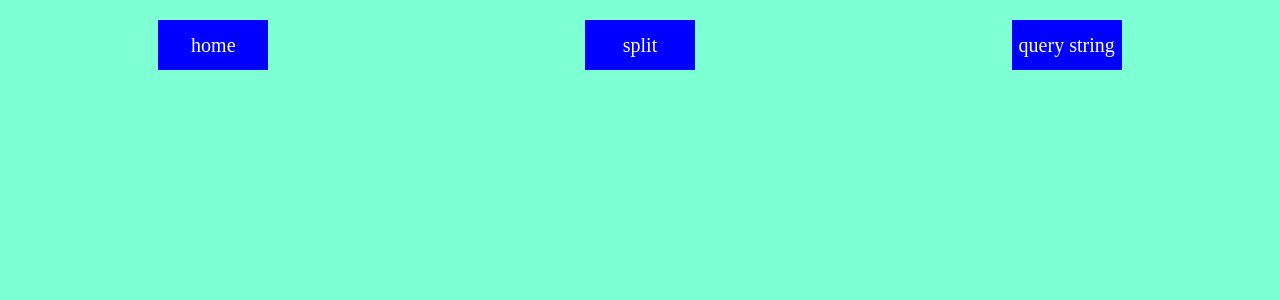
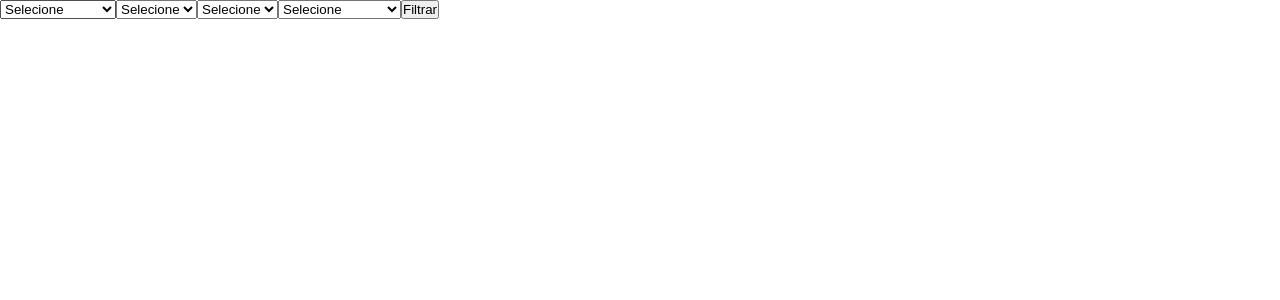
Before and after one commit to Meds-Mauricio/aulas-FPR, a React (Create React App) app in the folder my-app/: page / in a window 1280 px wide. Shown: the top 300 px of the page. Built offline with nearby package versions, Linux system fonts and the light colour scheme.

Commit message:
aula presencial 11

```diff
--- a/my-app/src/App.css
+++ b/my-app/src/App.css
@@ -1,15 +1,13 @@
-*{
+* {
     margin: 0;
     padding: 0;
     box-sizing: border-box;
-    background-color: aquamarine;
-
 }
 
 .links {
     margin-top: 10px;
     display: flex;
-    width:  100%;
+    width: 100%;
     justify-content: space-around;
     font-size: 20px;
 }
@@ -44,6 +42,15 @@ a {
 
 .lojas img {
     display: flex;
-    width:180px;
+    width: 180px;
     margin: 13px;
 }
+
+.azul {
+    background: rgb(0, 247, 255);
+    ;
+}
+
+.amarelo {
+    background: yellow;
+}
--- a/my-app/src/App.js
+++ b/my-app/src/App.js
@@ -1,17 +1,15 @@
 import React from 'react'
-import Home from './components/Home';
-import  Esporte  from "./pages/esporte";
+import Home from './pages/home';
 import Lojas from "./pages/lojas";
 import { BrowserRouter, Route, Routes } from 'react-router-dom'
 import './App.css';
 export default function App() {
     return (
         <BrowserRouter>
-          <Routes>
-            <Route path='/' element={<Home />} />
-            <Route path='/esporte' element={<Esporte />} />
-            <Route path='/lojas' element={<Lojas />} />
-          </Routes>
+            <Routes>
+                <Route path='/' element={<Home />} />
+                <Route path='/resultado' element={<Lojas />} />
+            </Routes>
         </BrowserRouter>
-      )
+    )
 }
--- a/my-app/src/components/Home/index.js
+++ /dev/null
@@ -1,10 +0,0 @@
-import React from 'react'
-export default function Home() {
-    return (
-        <div className='links'>
-            <a href='/'>home</a>
-            <a href='http://localhost:3000/lojas?loja=pernambucanas&slogan=danossacasaprasuacasa&setor=pernambucanasinfantil'>split</a>
-            <a href='http://localhost:3000/esporte?loja=futebol&item1=bola&item2=chuteira&item3=caneleira&item4=meiao'>query string</a>
-        </div>
-    )
-}
--- a/my-app/src/pages/esporte/index.js
+++ /dev/null
@@ -1,147 +0,0 @@
-import Home from '../../components/Home';
-import React, { useState, useEffect } from 'react';
-
-// // // primeira pagina coloca 2 links mandando para duas paginas diferentes,
-// // //tratar a condição do splint, e na outra voce vai tratar a condição da query string
-
-// // //Query string
-// // //montar um segundo link com 5 opçoes de parametro, voce vai exibir um conteudo Proprio,
-// // // condizente com os 5 parametros
-
-export default function Esportes() {
-    const params = new URLSearchParams(window.location.search);
-    let urlParams = undefined;
-    params.forEach((value, key) => {
-        urlParams = Object.assign({}, urlParams, {
-            [key]: value.toString()
-        });
-    });
-    console.log(urlParams, 'urlParams')
-
-
-
-    const [queryLoja, setQueryLoja] = useState()
-    const [queryLoja1, setQueryLoja1] = useState()
-    const [queryLoja2, setQueryLoja2] = useState()
-    const [queryLoja3, setQueryLoja3] = useState()
-    const [queryLoja4, setQueryLoja4] = useState()
-
-    useEffect(() => {
-        if (urlParams.loja === "futebol") {
-            setQueryLoja(
-                <img src='https://sportamerica.fbitsstatic.net/img/b/65937aa1-f4a2-4312-a874-c56bb4d1b193.jpg' />
-            )
-        }
-        else if (urlParams.loja === "basquete") {
-            setQueryLoja(
-                <img src='https://thumbs.dreamstime.com/z/menino-e-menina-com-bola-de-futebol-e-basquetebol-na-loja-90567556.jpg' />
-            )
-        }
-        else if (urlParams.loja === "voley") {
-            setQueryLoja(
-                <img src='https://saopauloparacriancas.com.br/wp-content/uploads/2016/12/moda-infantil-turma-da-moncia-pernambucanas.jpg' />
-            )
-        }
-
-
-    }, []);
-
-    useEffect(() => {
-        if (urlParams.item1 === "bola") {
-            setQueryLoja1(
-                <img src='https://http2.mlstatic.com/D_NQ_NP_2X_653147-MLB47935575593_102021-F.webp' />
-            )
-        }
-        else if (urlParams.item1 === "boladebasquete") {
-            setQueryLoja1(
-                <img src='https://http2.mlstatic.com/D_NQ_NP_769539-MLB49894543511_052022-O.webp' />
-            )
-        }
-        else if (urlParams.item1 === "boladevoley") {
-            setQueryLoja1(
-                <img src='https://http2.mlstatic.com/D_NQ_NP_990495-MLB45634676903_042021-O.webp' />
-            )
-        }
-
-    }, []);
-
-    useEffect(() => {
-        if (urlParams.item2 === "chuteira") {
-            setQueryLoja2(
-                <img src='https://a-static.mlcdn.com.br/618x463/chuteira-futebol-de-campo-penalty-k-era-8-infantil/lw/2605-3741/d1d3c34c082f8bef76f2aae9ef303c8a.jpg' />
-            )
-        }
-        else if (urlParams.item2 === "tennisdebasquete") {
-            setQueryLoja2(
-                <img src='https://m.media-amazon.com/images/I/41NxutTyWcL._AC_SX395_.jpg' />
-            )
-        }
-        else if (urlParams.item2 === "tenisdevoley") {
-            setQueryLoja2(
-                <img src='https://a-static.mlcdn.com.br/450x450/tenis-masculino-361o-horus-2-azul-basquete-volei-handebol/footeshoes/fel728/853effeb037db09de22bddf0ebca5178.jpg' />
-            )
-        }
-
-    }, []);
-
-    useEffect(() => {
-        if (urlParams.item3 === "caneleira") {
-            setQueryLoja3(
-                <img src='https://imgcentauro-a.akamaihd.net/900x900/51943902/caneleira-de-futebol-nike-j-guard-adulto-img.jpg' />
-            )
-        }
-        else if (urlParams.item3 === "cestadebasquete") {
-            setQueryLoja3(
-                <img src='https://http2.mlstatic.com/D_NQ_NP_2X_934697-MLB44825856336_022021-F.webp' />
-            )
-        }
-        else if (urlParams.item3 === "joelheiradevoley") {
-            setQueryLoja3(
-                <img src='https://images-americanas.b2w.io/produtos/01/00/img/3268217/1/3268217147_4SZ.jpg' />
-            )
-        }
-
-    }, []);
-
-    useEffect(() => {
-        if (urlParams.item4 === "meiao") {
-            setQueryLoja4(
-                <img src='https://http2.mlstatic.com/D_NQ_NP_872550-MLB31177822807_062019-O.webp' />
-            )
-        }
-        else if (urlParams.item4 === "rededebasquete") {
-            setQueryLoja4(
-                <img src='https://http2.mlstatic.com/D_NQ_NP_2X_987616-MLB48996510681_022022-F.webp' />
-            )
-        }
-        else if (urlParams.item4 === "rededevoley") {
-            setQueryLoja4(
-                <img src='https://decathlonpro.vteximg.com.br/arquivos/ids/2530877/rede-volei-de-praia-bvn9004.jpg?v=637218743425330000' />
-            )
-        }
-
-    }, []);
-
-    return (
-        <section className='lojasEsportes'>
-            <Home />
-            <div className='lojas'>
-                <div className='loja'>
-                    {queryLoja}
-                </div>
-                <div className='loja1'>
-                    {queryLoja1}
-                </div>
-                <div className='loja2'>
-                    {queryLoja2}
-                </div>
-                <div className='loja3'>
-                    {queryLoja3}
-                </div>
-                <div className='loja4'>
-                    {queryLoja4}
-                </div>
-            </div>
-        </section>
-    )
-}
--- /dev/null
+++ b/my-app/src/pages/home/index.js
@@ -0,0 +1,41 @@
+import React from 'react'
+import { useState } from 'react'
+
+export default function Home() {
+    const [loja, setLoja] = useState('selecione')
+    const [cor, setCor] = useState('selecione')
+    const [comodo, setComodo] = useState('selecione')
+    const [fornecedor, setFornecedor] = useState('selecione')
+
+    console.log(loja);
+    return (
+        <section>
+            <select onChange={(e) => setLoja(e.target.value)}>
+                <option value='selecione'>Selecione</option>
+                <option value='riachuello'>Riachuello</option>
+                <option value='americanas'>Americanas</option>
+                <option value='magazine-luiza'>Magazine Luiza</option>
+            </select>
+            <select onChange={(e) => setCor(e.target.value)}>
+                <option value='selecione'>Selecione</option>
+                <option value='azul'>Azul</option>
+                <option value='amarelo'>Amarelo</option>
+                <option value='vermelho'>Vermelho</option>
+            </select>
+            <select onChange={(e) => setComodo(e.target.value)}>
+                <option value='selecione'>Selecione</option>
+                <option value='cozinha'>Cozinha</option>
+                <option value='sala'>Sala</option>
+                <option value='quarto'>Quarto</option>
+            </select>
+            <select onChange={(e) => setFornecedor(e.target.value)}>
+                <option value='selecione'>Selecione</option>
+                <option value='madeira-madeira'>Madeira Madeira</option>
+                <option value='bonatto'>Bonatto</option>
+                <option value='philco'>Philco</option>
+            </select>
+            <button onClick={() => window.location.href = `/resultado?loja=${loja}&cor=${cor}&comodo=${comodo}&fornecedor=${fornecedor}`}>Filtrar</button>
+
+        </section>
+    )
+}
--- a/my-app/src/pages/lojas/index.js
+++ b/my-app/src/pages/lojas/index.js
@@ -1,104 +1,131 @@
+import Home from '../home';
 import React, { useState, useEffect } from 'react';
-import Home from '../../components/Home';
 
-//SPLIT
-// montar um link que tenha 3 opções de parâmetro, vai exibir um conteudo
-// diferente para cada caso
+// // // primeira pagina coloca 2 links mandando para duas paginas diferentes,
+// // //tratar a condição do splint, e na outra voce vai tratar a condição da query string
+
+// // //Query string
+// // //montar um segundo link com 5 opçoes de parametro, voce vai exibir um conteudo Proprio,
+// // // condizente com os 5 parametros
 
 export default function Lojas() {
-    const url = window.location.href
-    const splitLoja = url.split('&')
-    const splitLoja1 = splitLoja[0].split('loja=')[1]
-    const splitSlogan = splitLoja[1].split('slogan=')[1]
-    const splitSetor = splitLoja[2].split('setor=')[1]
+    const params = new URLSearchParams(window.location.search);
+    let urlParams = undefined;
+    params.forEach((value, key) => {
+        urlParams = Object.assign({}, urlParams, {
+            [key]: value.toString()
+        });
+    });
+    console.log(urlParams, 'urlParams')
 
-    // console.log(splitLoja, 'splitLoja')
-    // console.log(splitSetor, 'splitSetor')
-
-    const [loja, setLoja] = useState()
-    const [setor, setSetor] = useState()
-    const [tipo, setTipo] = useState()
-
-    useEffect(() => {
-        if (splitLoja1 === "pernambucanas") {
-            setLoja(
-                <img src='https://www.vagasecursos.com/wp-content/uploads/pernambucanas.gif' />
+    const renderizarLojas = () => {
+        if (urlParams.loja === 'riachuello') {
+            return (
+                <img src='https://logodownload.org/wp-content/uploads/2014/06/riachuelo-logo-1.png' />
             )
+        } else if (urlParams.loja === 'americanas') {
+            return (
+                <img src='https://kemp.com.br/wp-content/uploads/2020/03/banner-logo-lojas-americanas-2.png' />
+            )
+        } else if (urlParams.loja === 'magazine luiza') {
+            return (
+                <img src='https://www.omninews.com.br/wp-content/uploads/2019/10/magazine-luiza-2.jpghttps://www.omninews.com.br/wp-content/uploads/2019/10/magazine-luiza-2.jpg' />
+            )
+        } else {
+            return <h1>Não tem mais lojas</h1>
         }
-        else if (splitLoja1 === "americanas") {
-            setLoja(
-                <img src='https://e3ba6e8732e83984.cdn.gocache.net/uploads/image/file/657486/regular_4dda1ee4a4f732e5c02a2f06964fa45c.jpg' />
-            )
-        }
-        else if (splitLoja1 === "lojas100") {
-            setLoja(
-
-                <img src='https://www.lojascem.com.br/site/wp-content/uploads/2016/09/logo-lojas-cem.png' />
-            )
-        }
-        else {
-            setLoja(
-                <h1>Tente novamente</h1>
-            )
-        }
-    }, []);
-
-    useEffect(() => {
-        if (splitSlogan === "danossacasaprasuacasa") {
-            setSetor(
-                <img src='https://1.bp.blogspot.com/-YK904eVuq_g/VWOSNyl9YJI/AAAAAAABYnw/UQoDEOXRYUc/s1600/casas%2Bslogan.jpg' />
-            )
-        }
-        else if (splitSlogan === "grandesmarcaspreçosbaixostodososdias") {
-            setSetor(
-                <img src='https://1.bp.blogspot.com/-WR734RsnCcg/Xvpv6djfbJI/AAAAAAABytw/CBhx6iQlwXEKAGGtdSkbeH4WdrocOopvgCLcBGAsYHQ/s1600/americanas%2Bslogan.jpg' />
-
+    }
+    const renderizarCores = () => {
+        if (urlParams.cor === 'Azul') {
+            return (
+                <section className='azul'>
+                    <h1>azul</h1>
+                </section>
 
             )
+        } else if (urlParams.cor === 'Amarelo') {
+            return (
+                <section className='amarelo'>
+                    <h1>amarelo</h1>
+                </section>
+
+            )
+        } else if (urlParams.cor === 'Vermelho') {
+            return (
+                <section className='vermelho'>
+                    <h1>vermelho</h1>
+                </section>
+
+            )
+        } else {
+            return <h1>não tem mais cores</h1>
         }
-        else if (splitSlogan === "garantiadepreçosbaixos")
-         {
-            setSetor(
-                <img src='https://lh3.googleusercontent.com/p/AF1QipN7v-cle7gX5Vv8uHnIv0c7Pq_1JeOw0o5CXYAH=s1600-w400' />
+    }
+    const renderizarComodos = () => {
+        if (urlParams.comodo === 'Cozinha') {
+            return (
+                <>
+                    <img src='https://casatema.vteximg.com.br/arquivos/ids/801663-300-300/image-c20c7b28d54747c58e837c6cf0e912bc.jpg?v=637486606465900000' />
+                </>
             )
+        } else if (urlParams.comodo === 'sala') {
+            return (
+                <>
+                    <img src='http://www.moveisplanejadosbauru.com.br/wp-content/uploads/2012/09/banner-salaestar1.jpg' />
+                </>
+            )
+        } else if (urlParams.comodo === 'quarto') {
+            return (
+                <>
+                    <img src='https://blog.iazamoveisdemadeira.com.br/wp-content/uploads/2016/05/1_Quarto-de-casal.jpg' />
+                </>
+            )
+        } else {
+            return <h1>Não tem mais comodos</h1>
         }
-        else {
-            setSetor(
-                <h1>Tente novamente</h1>
+    }
+    const renderizarFornecedores = () => {
+        if (urlParams.fornecedor === 'madeira-madeira') {
+            return (
+                <section>
+                    <h1>madeiramadeira</h1>
+                    <p>A melhor para você</p>
+                </section>
             )
+        } else if (urlParams.fornecedor === 'bonatto') {
+            return (
+                <section>
+                    <h1>Móveis Bonatto</h1>
+                    <p>Qualidade com Estilo</p>
+                </section>
+            )
+        } else if (urlParams.fornecedor === 'philco') {
+            return (
+                <section>
+                    <h1>Philco</h1>
+                    <p>Tem coisas que só a Philco faz Pra você</p>
+                </section>
+            )
+        } else {
+            return <h1>não tem mais Fornecedores</h1>
         }
-    }, []);
-
-    useEffect(() => {
-        if (splitSetor === "pernambucanasinfantil") {
-            setTipo(
-                <img src='https://photos.enjoei.com.br/conjunto-infantil-frio-70338031/1200xN/czM6Ly9waG90b3MuZW5qb2VpLmNvbS5ici9wcm9kdWN0cy8yMTUzODkzOC81MGIwOWE5NDUyZDM2ZTVjZWIzNWUzOTVlMmM2ZTlhOC5qcGc' />
-            )
-        }
-        else if (splitSetor === "americanasinfantil") {
-            setTipo(
-                <img src='https://blogdoanalia.shoppinganaliafranco.com.br/wp-content/uploads/2017/11/Moda_INF.jpg' />
-            )
-        }
-        else if (splitSetor === "lojasceminfantil") {
-            setTipo(
-                <img src='https://blog.passarela.com.br/wp-content/uploads/2018/09/capamodainfantil.jpg' />
-            )
-        }
-        else {
-            setTipo(
-                <h1>Tente novamente</h1>
-            )
-        }
-    }, []);
+    }
 
     return (
-        <section className='imagens'>
-            <Home />
-            <div className='pernambucanas'>
-                {loja}
-                {setor}
-                {tipo}
+        <section className='lojasdiversas'>
+            <div className='lojas'>
+                {renderizarLojas()}
+            </div>
+
+            <div className='cores'>
+                {renderizarCores()}
+            </div>
+            <div className='comdos'>
+                {renderizarComodos()}
+            </div>
+
+            <div className='fornecedor'>
+                {renderizarFornecedores()}
             </div>
         </section>
     )
```
